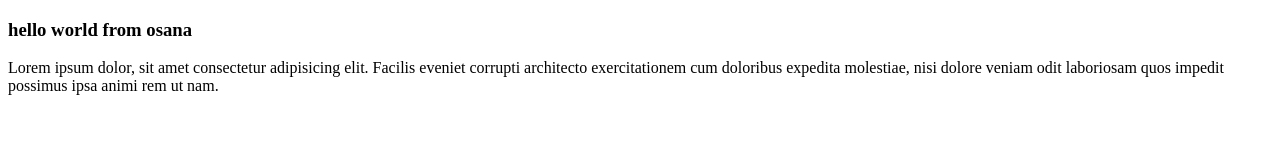
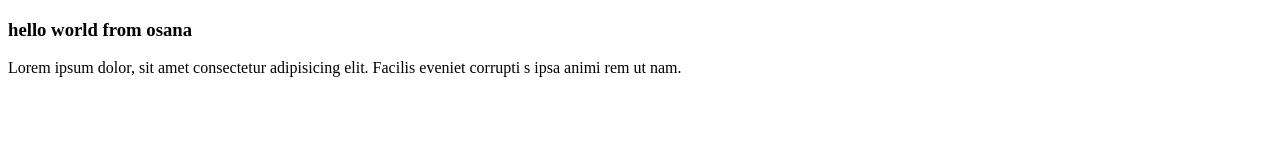
Before and after one commit to osamaimran25/workshop2020, a plain HTML site: page index.html in a window 1280 px wide. Drawn offline with Linux system fonts and the light colour scheme.

Commit message:
second commit

```diff
--- a/index.html
+++ b/index.html
@@ -8,8 +8,6 @@
 <body>
     <h3>hello world from osana</h3>
 <p>Lorem ipsum dolor, sit amet consectetur adipisicing elit. Facilis eveniet corrupti
-     architecto exercitationem cum
-     doloribus expedita molestiae, nisi dolore
-     veniam odit laboriosam quos impedit possimus ipsa animi rem ut nam.</p>
+    s ipsa animi rem ut nam.</p>
 </body>
 </html>
```
